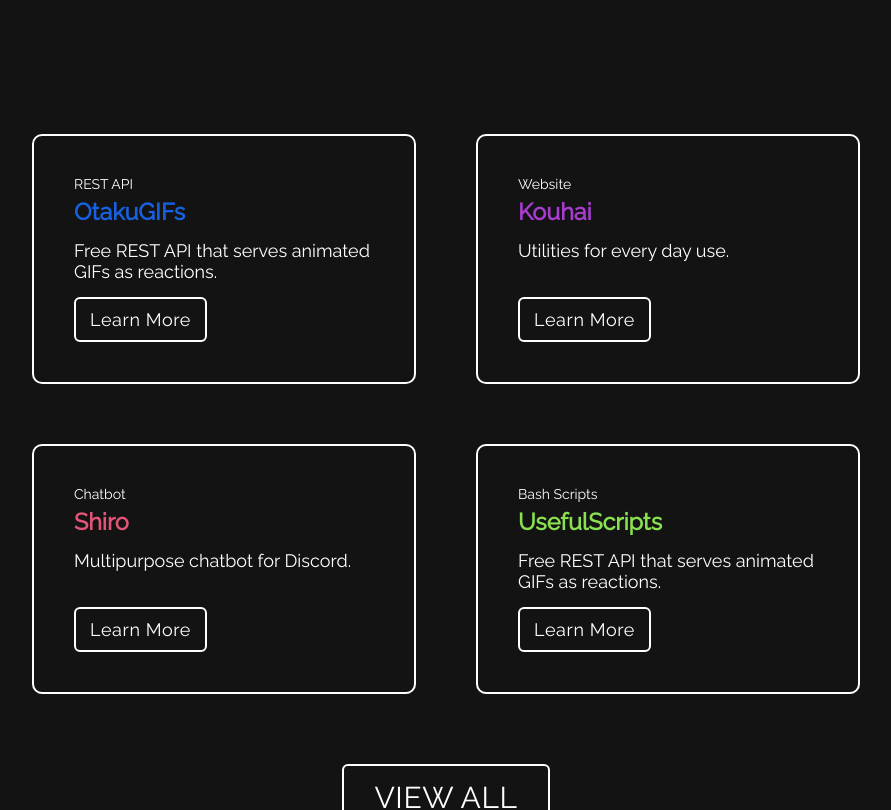
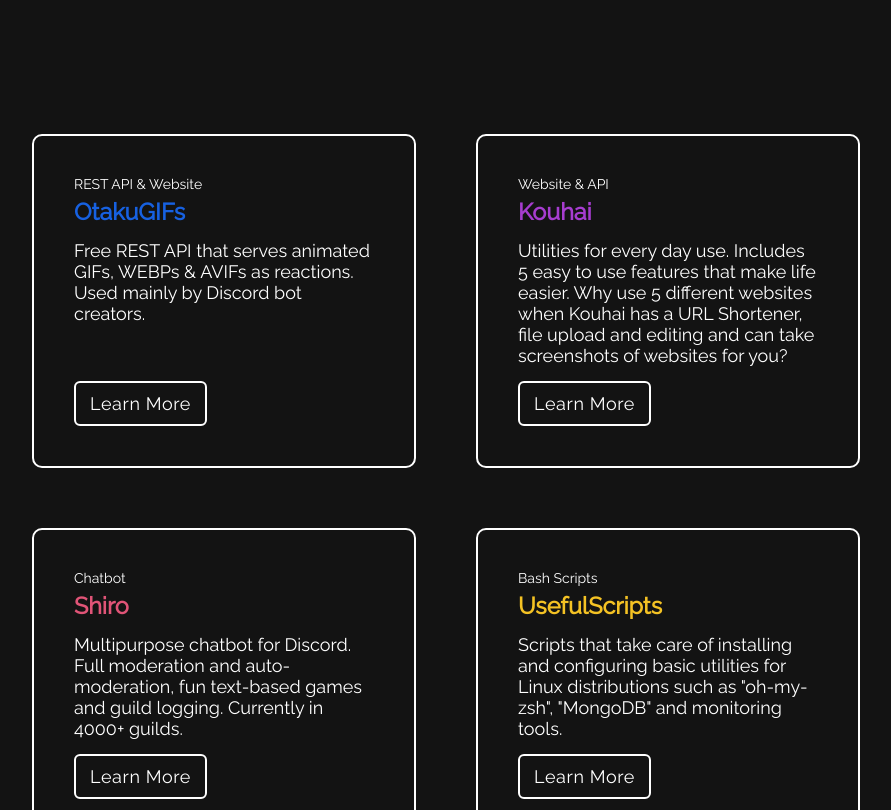
Before and after one commit to StrawHatHacker/personal-website, a SvelteKit app: page / in a window 1280 px wide. Shown: the part 1340-2150 px from the top of the page, without its empty margins (194-1085 px from the left). Built offline with nearby package versions, Linux system fonts and the light colour scheme; a web font is replaced by a local one.

Commit message:
Dynamic project loading on landing page

```diff
--- a/src/components/LandingPage/ProjectList.svelte
+++ b/src/components/LandingPage/ProjectList.svelte
@@ -1,5 +1,16 @@
 <script lang="ts">
+  import type { Project } from "../../data";
   import MainButtonLink from "../Buttons/MainButtonLink.svelte";
+
+  export let projects: Project[];
+
+  projects = projects.filter(
+    (p) =>
+      p.name === "OtakuGIFs" ||
+      p.name === "Kouhai" ||
+      p.name === "Shiro" ||
+      p.name === "UsefulScripts"
+  );
 
   export let thisElement: HTMLElement;
 </script>
@@ -12,30 +23,17 @@
   <h2 id="projects-section-title" class="hidden">Projects</h2>
 
   <ul class="project-container">
-    <li class="project-item">
-      <span>REST API</span>
-      <h3 style="--c: var(--otakugifs-color)">OtakuGIFs</h3>
-      <p>Free REST API that serves animated GIFs as reactions.</p>
-      <MainButtonLink href="/" text="Learn More" />
-    </li>
-    <li class="project-item">
-      <span>Website</span>
-      <h3 style="--c:var(--kouhai-color)">Kouhai</h3>
-      <p>Utilities for every day use.</p>
-      <MainButtonLink href="/" text="Learn More" />
-    </li>
-    <li class="project-item">
-      <span>Chatbot</span>
-      <h3 style="--c:var(--shiro-color)">Shiro</h3>
-      <p>Multipurpose chatbot for Discord.</p>
-      <MainButtonLink href="/" text="Learn More" />
-    </li>
-    <li class="project-item">
-      <span>Bash Scripts</span>
-      <h3 style="--c:var(--usefulscripts-color)">UsefulScripts</h3>
-      <p>Free REST API that serves animated GIFs as reactions.</p>
-      <MainButtonLink href="/" text="Learn More" />
-    </li>
+    {#each projects as p}
+      <li class="project-item">
+        <span>{p.type}</span>
+        <h3 style={`--c:${p.color}`}>{p.name}</h3>
+        <p>{p.description}</p>
+        <MainButtonLink
+          href={"/projects/" + p.name.toLowerCase()}
+          text="Learn More"
+        />
+      </li>
+    {/each}
   </ul>
 </section>
 
@@ -62,10 +60,11 @@
     border-radius: 10px;
     padding: 2rem;
     max-width: 300px;
+    min-width: 250px;
     display: flex;
     flex-direction: column;
     gap: 0.3em;
-    width: 100%;
+    flex: 1 1 0;
 
     & > span {
       font-size: 0.7rem;
--- a/src/routes/+page.svelte
+++ b/src/routes/+page.svelte
@@ -1,9 +1,11 @@
 <script lang="ts">
+  import ProjectList from "../components/LandingPage/ProjectList.svelte";
   import Introduction from "../components/LandingPage/Introduction.svelte";
   import Main from "../components/LandingPage/Main.svelte";
   import Seperator from "../components/Seperator.svelte";
-  import ProjectList from "../components/LandingPage/ProjectList.svelte";
+  import type { PageData } from "./$types";
 
+  export let data: PageData;
   let introductionNode: HTMLElement;
   let projectsNode: HTMLElement;
 </script>
@@ -16,4 +18,4 @@
 
 <Seperator node={projectsNode} />
 
-<ProjectList bind:thisElement={projectsNode} />
+<ProjectList bind:thisElement={projectsNode} projects={data.projects} />
--- /dev/null
+++ b/src/routes/+page.ts
@@ -0,0 +1,6 @@
+import { projects } from "../data";
+import type { PageLoad } from './$types';
+
+export const load = (async () => {
+    return { projects };
+}) satisfies PageLoad;
```
